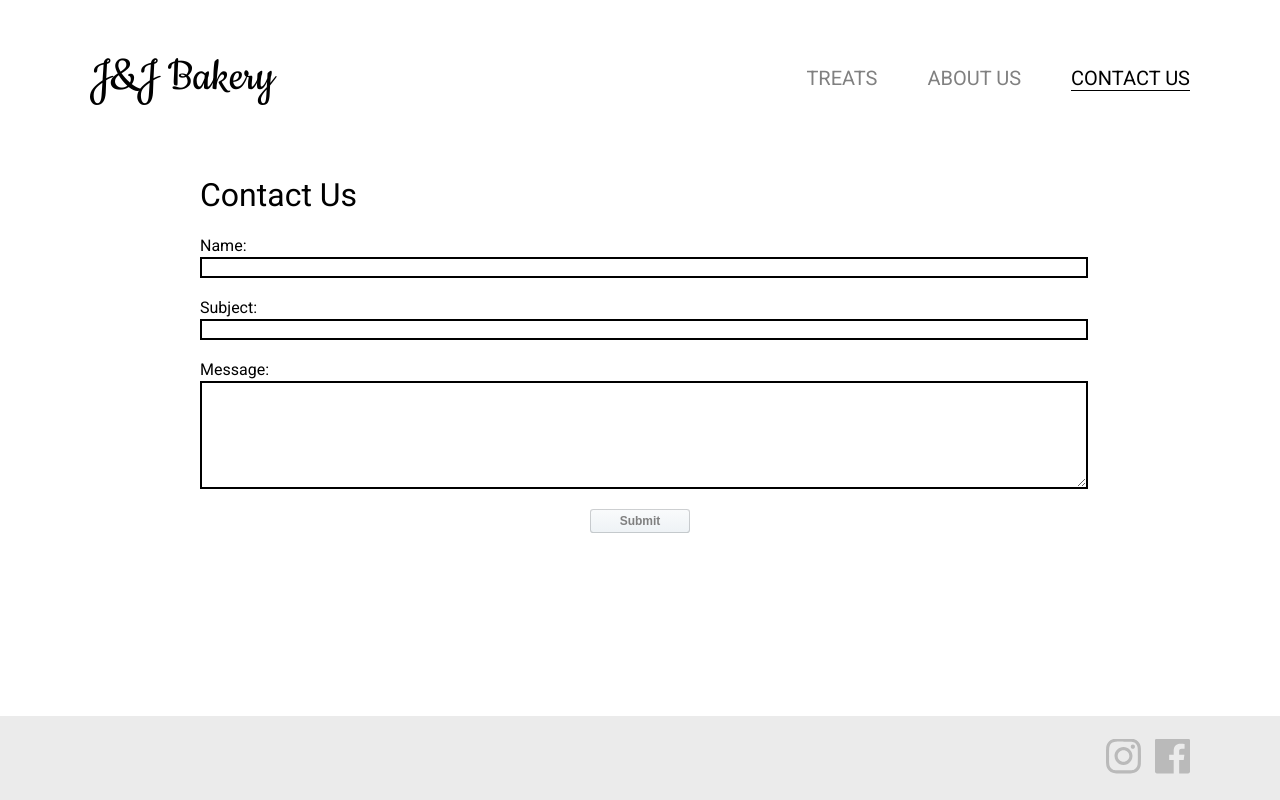
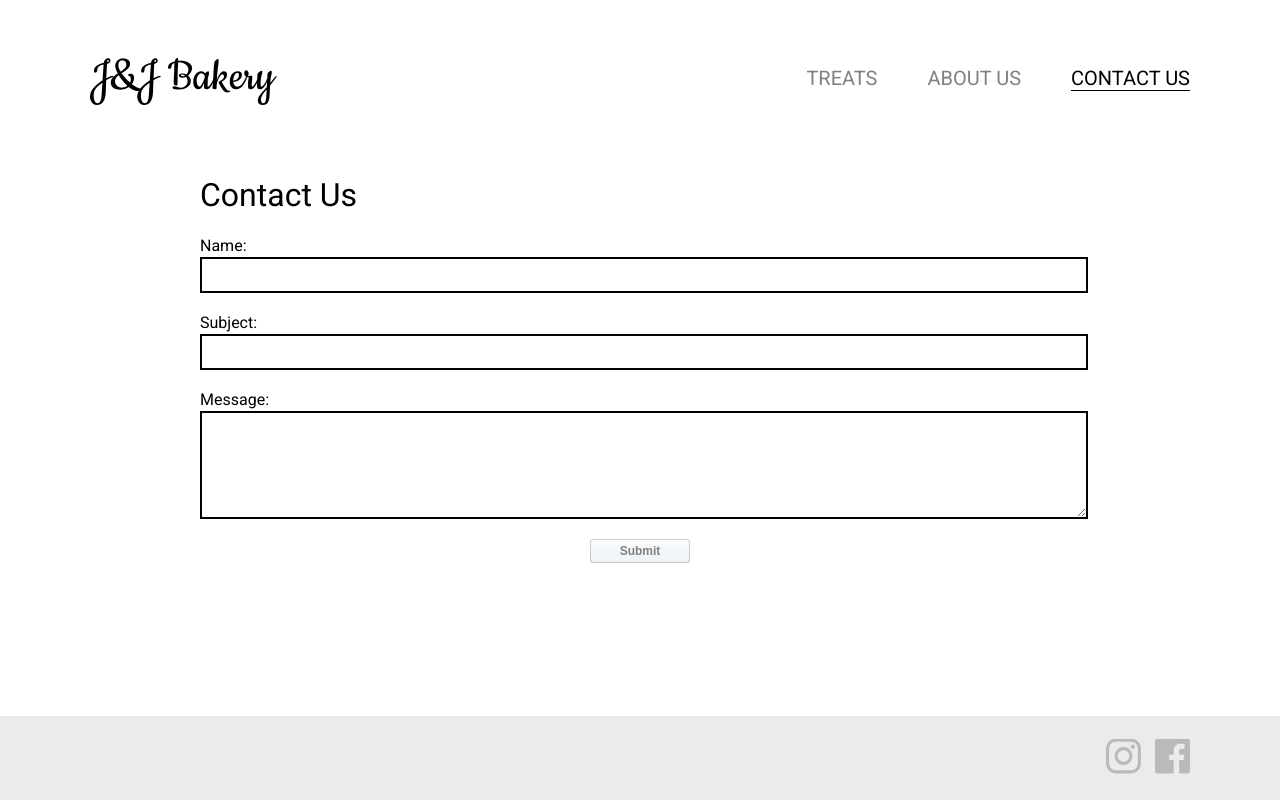
Before and after one commit to jonathan-spiegel/jjbakery, a React app: page /contact in a window 1280 px wide. Built offline with nearby package versions, Linux system fonts and the light colour scheme.

Commit message:
update font size and height of contact form

```diff
--- a/src/styles/ContactPage.less
+++ b/src/styles/ContactPage.less
@@ -34,6 +34,11 @@
       outline: 0;
       border: 2px solid #5e9ed6;
     }
+  }
+
+  input[type=text] {
+    height: 30px;
+    font-size: 16px;
   }
 
   textarea {
```
